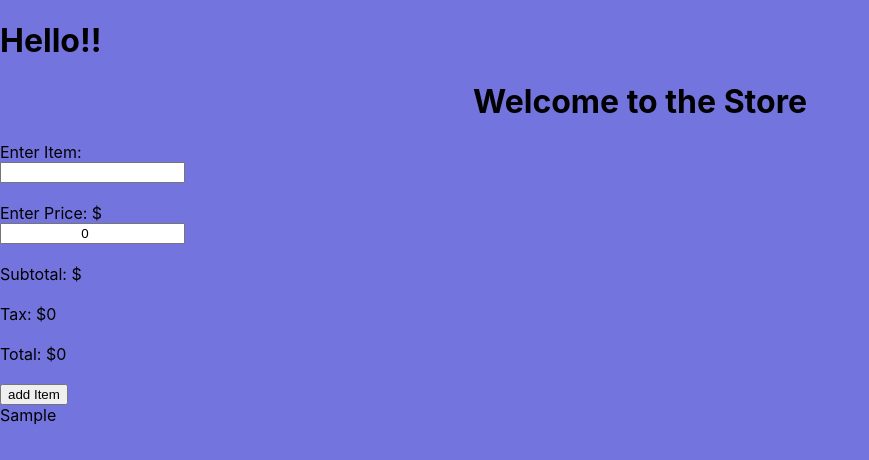
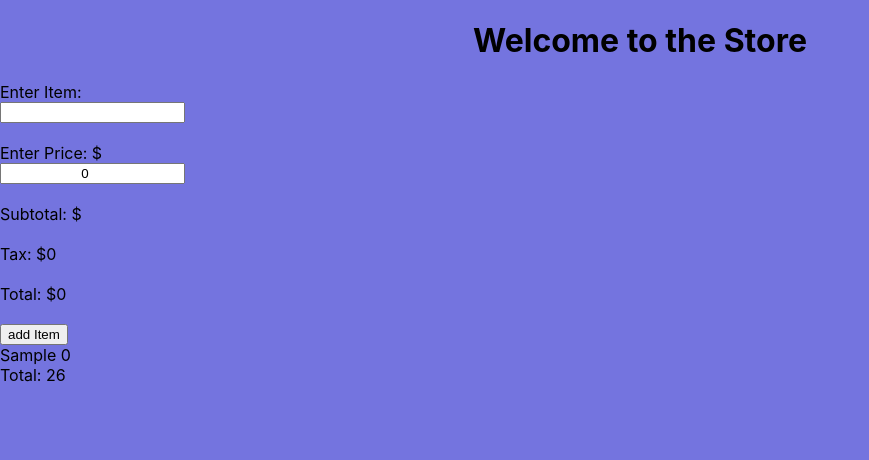
Before and after one commit to mverma45/cashRegister, a React (Create React App) app: page / in a window 1280 px wide. Both pictures are taken after typing "Sample" into the empty fields and a click on the input "add Item". Shown: the top 460 px of the page, without its empty margins (0-869 px from the left). Built offline with nearby package versions, Linux system fonts and the light colour scheme.

Commit message:
built out total scafolting

```diff
--- a/public/index.html
+++ b/public/index.html
@@ -27,7 +27,6 @@
     <title>Cash Register</title>
   </head>
   <body>
-    <h1>Hello!!</h1>
     <noscript>You need to enable JavaScript to run this app.</noscript>
     <div id="root"></div>
   </body>
--- a/src/components/App.js
+++ b/src/components/App.js
@@ -1,85 +1,102 @@
-import './App.css'
-import {useState} from 'react'
+import "./App.css"
+import { useState } from "react"
 
 function App() {
-
   const [items, setItems] = useState([])
 
-  const addItem = (item) => {
-    console.log('hello there', item)
+  const addItem = item => {
+    console.log("hello there", item)
     setItems([...items, item])
-
   }
 
   return (
     <div className="App">
-
-
-      <header onSubmit={addItem} className="heading">
-          <h1>Welcome to the Store</h1>
+      <header className="heading">
+        <h1>Welcome to the Store</h1>
       </header>
 
-      <Form onSubmit={addItem}/>
-      <Items items={items}/>
+      <Form onSubmit={addItem} />
+      <Items items={items} />
+      <Total items={items} />
     </div>
   )
 }
 
-function Form({onSubmit}) {
+function Form({ onSubmit }) {
+  let [price, setPrice] = useState(0)
+  let [name, setName] = useState("")
 
-
-  let [price, setPrice] = useState(0)
-  let [name, setName] = useState('')
-
-  const handlePriceChange = pr =>{
-    console.log('the price', pr)
+  const handlePriceChange = pr => {
+    console.log("the price", pr)
     setPrice(parseFloat(pr))
   }
 
-  const handleNameChange = n =>{
-    console.log('the name', n)
+  const handleNameChange = n => {
+    console.log("the name", n)
     setName(n)
   }
 
-  const handleSubmit = e =>{
+  const handleSubmit = e => {
     e.preventDefault()
-    onSubmit({price, name})
+    onSubmit({ price, name })
     setPrice(0)
-    name = ''
-    setName('')
+    setName("")
   }
 
   return (
     <form onSubmit={handleSubmit}>
       <label htmlFor="item">Enter Item:</label>
-      <input type="text" id="item" name="item"
+      <input
+        type="text"
+        id="item"
+        name="item"
         value={name}
         onChange={e => handleNameChange(e.target.value)}
-      /><br/>
+      />
+      <br />
       <label htmlFor="price">Enter Price: $</label>
-      <input value={price}
+      <input
+        value={price}
         type="number"
         name="price"
-        onChange={e => handlePriceChange(e.target.value)}/>
-      <br/>
-      <label htmlFor="stotal">Subtotal: $</label><br/><br/>
+        onChange={e => handlePriceChange(e.target.value)}
+      />
+      <br />
+      <label htmlFor="stotal">Subtotal: $</label>
+      <br />
+      <br />
       <label htmlFor="tax">Tax: ${tax(price)}</label>
-      <br/><br/>
+      <br />
+      <br />
       <label htmlFor="total">Total: ${tax(price) + price}</label>
-      <br/>
-      <br/>
-      <input type='submit' value="add Item"/>
+      <br />
+      <br />
+      <input type="submit" value="add Item" />
     </form>
   )
 }
 
 // TODO: calculate total of all items
-function Items({items}){
+function Items({ items }) {
   return items.map((item, d) => {
-    return <div key={d}>{item.name}</div>
+    return (
+      <div key={d}>
+        {item.name} {item.price}
+      </div>
+    )
   })
 }
 
+function Total({ items }) {
+  return <div>Total: 26</div>
+  // return items.map((item, d) => {
+  //   return (
+  //     <div key={d}>
+  //       {item.name} {item.price}
+  //     </div>
+  //   )
+  // })
+}
 
 //Subtotal gets the price and enters in substotal
 
@@ -90,9 +107,8 @@ function Items({items}){
 // let test2 = parseFloat(text, 10)*2;
 // console.log(test2)
 
-function tax(cost){
-    return parseFloat(cost) * 0.0725;
+function tax(cost) {
+  return parseFloat(cost) * 0.0725
 }
 
-
 export default App
```
